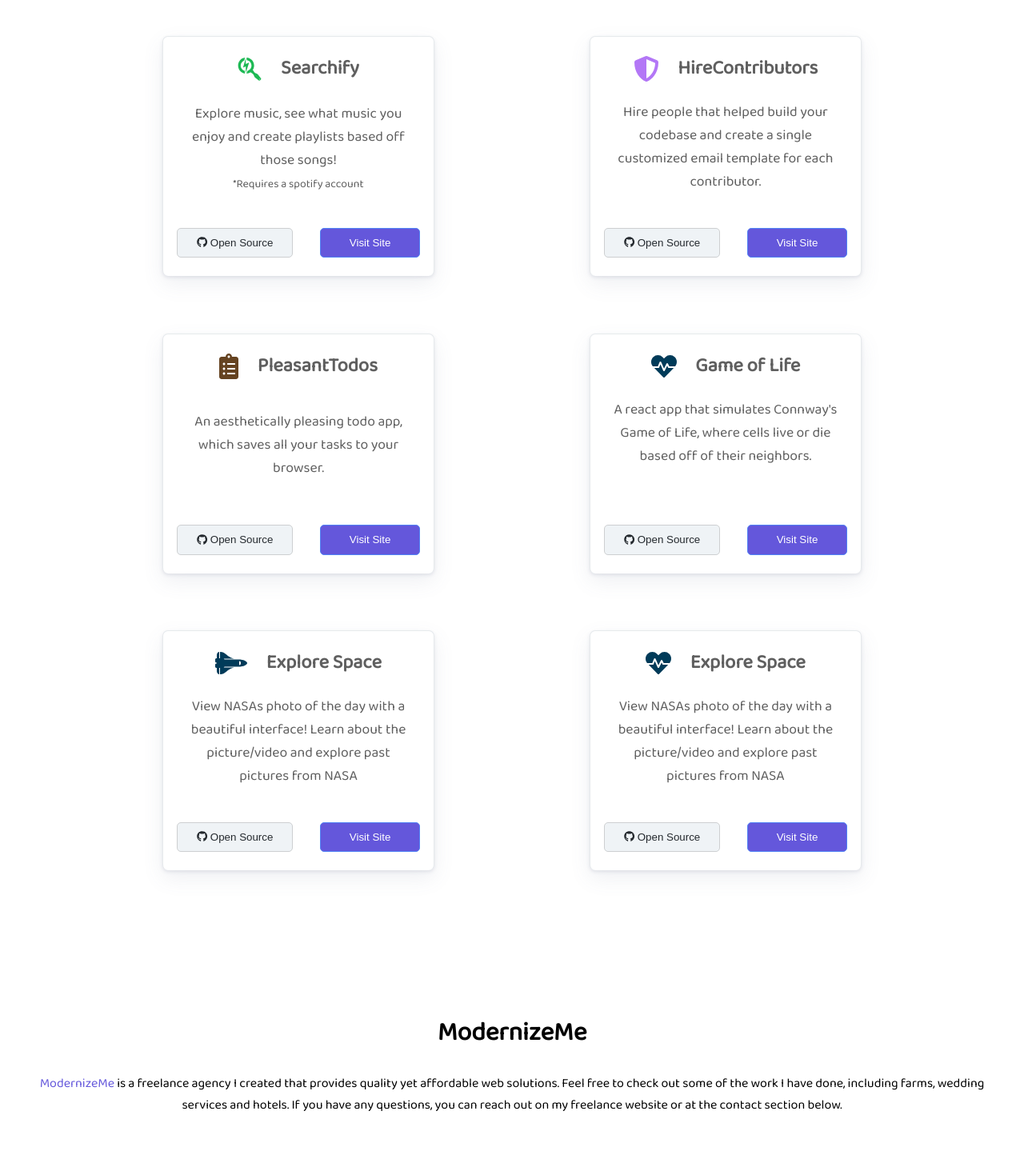
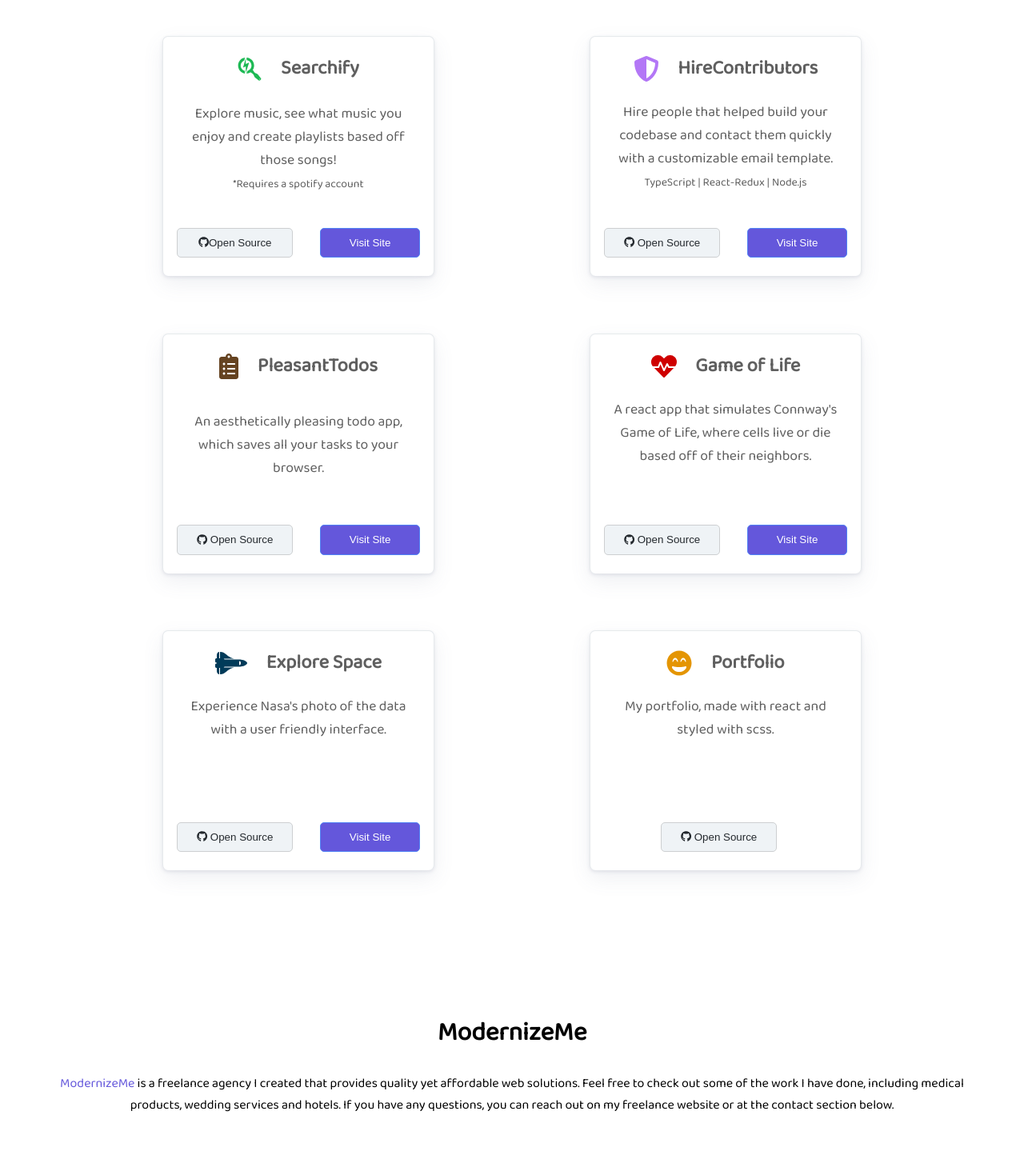
Before and after one commit to mwhyte18/portfolioWebsite, a React (Create React App) app: page / in a window 1280 px wide. Shown: the part 600-2039 px from the top of the page at 80% size. Built offline with nearby package versions, Linux system fonts and the light colour scheme.

Commit message:
updating portfolio

```diff
--- a/public/index.html
+++ b/public/index.html
@@ -24,7 +24,7 @@
       work correctly both with client-side routing and a non-root public URL.
       Learn how to configure a non-root public URL by running `npm run build`.
     -->
-    <title>React App</title>
+    <title>Marco Whyte</title>
   </head>
   <body>
     <noscript>You need to enable JavaScript to run this app.</noscript>
--- a/src/App.scss
+++ b/src/App.scss
@@ -443,6 +443,12 @@ textarea {
     color: #003b59;
     margin-right: 7%;
   }
+  .red {
+    color: rgb(207, 0, 0);
+  }
+  .yellow {
+    color: rgb(228, 149, 3) !important;
+  }
   .faSpaceShuttle {
     color: #003b59;
     margin-right: 7%;
@@ -527,6 +533,7 @@ textarea {
   text-align: center;
 }
 .formInput {
+  font-family: "Baloo Da 2", cursive;
   margin-top: 20px;
   display: block;
   width: 500px;
--- a/src/sections/About.js
+++ b/src/sections/About.js
@@ -11,7 +11,7 @@ const About = () => {
         <h1>Hello, I'm Marco</h1>
         <p>
           I am a full stack web developer, focusing on javascript, react.js,
-          react-redux and node.js
+          react-redux, typescript and node.js
         </p>
         <div className="buttonspacing">
           <button className="github">
--- a/src/sections/Contact.js
+++ b/src/sections/Contact.js
@@ -4,8 +4,7 @@ import { FontAwesomeIcon } from "@fortawesome/react-fontawesome";
 import { faGithub } from "@fortawesome/free-brands-svg-icons";
 import { faPhone } from "@fortawesome/free-solid-svg-icons";
 import { faEnvelopeOpenText } from "@fortawesome/free-solid-svg-icons";
-import { ToastContainer, toast } from "react-toastify";
-import "react-toastify/dist/ReactToastify.css";
+
 const Contact = () => {
   return (
     <div className="contact" id="contact">
--- a/src/sections/Freelance.js
+++ b/src/sections/Freelance.js
@@ -8,9 +8,9 @@ const Freelance = () => {
       <p>
         <span className="hyperLink">ModernizeMe</span> is a freelance agency I
         created that provides quality yet affordable web solutions. Feel free to
-        check out some of the work I have done, including farms, wedding
-        services and hotels. If you have any questions, you can reach out on my
-        freelance website or at the contact section below.
+        check out some of the work I have done, including medical products,
+        wedding services and hotels. If you have any questions, you can reach
+        out on my freelance website or at the contact section below.
       </p>
       <div>
         <img
--- a/src/sections/Work.js
+++ b/src/sections/Work.js
@@ -7,6 +7,7 @@ import { faSpaceShuttle } from "@fortawesome/free-solid-svg-icons";
 import { faQuoteRight } from "@fortawesome/free-solid-svg-icons";
 import { faSearchengin } from "@fortawesome/free-brands-svg-icons";
 import { faShieldAlt } from "@fortawesome/free-solid-svg-icons";
+import { faGrinBeam } from "@fortawesome/free-solid-svg-icons";
 
 const Work = () => {
   return (
@@ -20,17 +21,28 @@ const Work = () => {
               icon={faSearchengin}
               size="2x"
             />
-            <h2>Searchify</h2>
+            <h2
+              onClick={() =>
+                window.open("https://www.searchify.club", "_blank")
+              }
+            >
+              Searchify
+            </h2>
           </div>
           <p>
             Explore music, see what music you enjoy and create playlists based
             off those songs!<br></br>{" "}
             <span style={{ fontSize: 14 }}>*Requires a spotify account</span>
           </p>
+
           <div className="workButtons">
-            <button className="github">
+            <button
+              className="github"
+              onClick={() =>
+                window.open("https://github.com/marwhyte/spotifysuggester")
+              }
+            >
               <FontAwesomeIcon icon={faGithub} />
-              {"  "}
               Open Source
             </button>
             <button
@@ -43,7 +55,7 @@ const Work = () => {
             </button>
           </div>
         </div>
-        <div className="card colorPurple">
+        <div className="card">
           <div className="cardTextTogether">
             <div className="titleAndIcon">
               <FontAwesomeIcon
@@ -51,15 +63,33 @@ const Work = () => {
                 icon={faShieldAlt}
                 size="2x"
               />
-              <h2>HireContributors</h2>
+              <h2
+                onClick={() =>
+                  window.open("https://hirecontributors.club", "_blank")
+                }
+              >
+                HireContributors
+              </h2>
             </div>
             <p>
-              Hire people that helped build your codebase and create a single
-              customized email template for each contributor.
+              Hire people that helped build your codebase and contact them
+              quickly with a customizable email template.
+              <br></br>
+              <span style={{ fontSize: 14 }}>
+                TypeScript | React-Redux | Node.js
+              </span>
             </p>
           </div>
           <div className="workButtons">
-            <button className="github">
+            <button
+              className="github"
+              onClick={() =>
+                window.open(
+                  "https://github.com/marwhyte/packageJSONemployer",
+                  "_blank"
+                )
+              }
+            >
               <FontAwesomeIcon icon={faGithub} />
               {"  "}
               Open Source
@@ -74,14 +104,20 @@ const Work = () => {
             </button>
           </div>
         </div>
-        <div className="card colorRed">
+        <div className="card">
           <div className="titleAndIcon">
             <FontAwesomeIcon
               className="clipboard"
               icon={faClipboardList}
               size="2x"
             />
-            <h2>PleasantTodos</h2>
+            <h2
+              onClick={() =>
+                window.open("https://www.pleasanttodos.club", "_blank")
+              }
+            >
+              PleasantTodos
+            </h2>
           </div>
           <p>
             An aesthetically pleasing todo app, which saves all your tasks to
@@ -89,7 +125,12 @@ const Work = () => {
           </p>
 
           <div className="workButtons">
-            <button className="github">
+            <button
+              className="github"
+              onClick={() =>
+                window.open("https://github.com/marwhyte/pleasantTodos")
+              }
+            >
               <FontAwesomeIcon icon={faGithub} />
               {"  "}
               Open Source
@@ -104,15 +145,24 @@ const Work = () => {
             </button>
           </div>
         </div>
-        <div className="card colorOrange">
+        <div className="card">
           <div className="cardTextTogether">
             <div className="titleAndIcon">
               <FontAwesomeIcon
-                className="faLaptopCode"
+                className="faLaptopCode red"
                 icon={faHeartbeat}
                 size="2x"
               />
-              <h2>Game of Life</h2>
+              <h2
+                onClick={() =>
+                  window.open(
+                    "https://hungry-varahamihira-3e8934.netlify.app/",
+                    "_blank"
+                  )
+                }
+              >
+                Game of Life
+              </h2>
             </div>
             <p>
               A react app that simulates Connway's Game of Life, where cells
@@ -120,7 +170,15 @@ const Work = () => {
             </p>
           </div>
           <div className="workButtons">
-            <button className="github">
+            <button
+              className="github"
+              onClick={() =>
+                window.open(
+                  "https://github.com/marwhyte/buildWeek1CS",
+                  "_blank"
+                )
+              }
+            >
               <FontAwesomeIcon icon={faGithub} />
               {"  "}
               Open Source
@@ -138,7 +196,7 @@ const Work = () => {
             </button>
           </div>
         </div>
-        <div className="card colorBlue">
+        <div className="card">
           <div className="cardTextTogether">
             <div className="titleAndIcon">
               <FontAwesomeIcon
@@ -146,11 +204,17 @@ const Work = () => {
                 icon={faSpaceShuttle}
                 size="2x"
               />
-              <h2>Explore Space</h2>
+              <h2
+                onClick={() =>
+                  window.open("https://www.searchify.club", "_blank")
+                }
+              >
+                Explore Space
+              </h2>
             </div>
             <p>
-              View NASAs photo of the day with a beautiful interface! Learn
-              about the picture/video and explore past pictures from NASA
+              Experience Nasa's photo of the data with a user friendly
+              interface.
             </p>
           </div>
           <div className="workButtons">
@@ -170,34 +234,31 @@ const Work = () => {
           </div>
         </div>
 
-        <div className="card colorBlue">
+        <div className="card">
           <div className="cardTextTogether">
             <div className="titleAndIcon">
               <FontAwesomeIcon
-                className="faSpaceShuttle"
-                icon={faHeartbeat}
+                className="faSpaceShuttle yellow"
+                icon={faGrinBeam}
                 size="2x"
               />
-              <h2>Explore Space</h2>
+              <h2>Portfolio</h2>
             </div>
-            <p>
-              View NASAs photo of the day with a beautiful interface! Learn
-              about the picture/video and explore past pictures from NASA
-            </p>
+            <p>My portfolio, made with react and styled with scss.</p>
           </div>
           <div className="workButtons">
-            <button className="github">
+            <button
+              className="github"
+              onClick={() =>
+                window.open(
+                  "https://github.com/marwhyte/portfolioWebsite",
+                  "_blank"
+                )
+              }
+            >
               <FontAwesomeIcon icon={faGithub} />
               {"  "}
               Open Source
-            </button>
-            <button
-              className="visitSite"
-              onClick={() =>
-                window.open("https://www.searchify.club", "_blank")
-              }
-            >
-              Visit Site
             </button>
           </div>
         </div>
```
Also changed, not shown: 1 other file (tests, documents, lock files or other folders).
